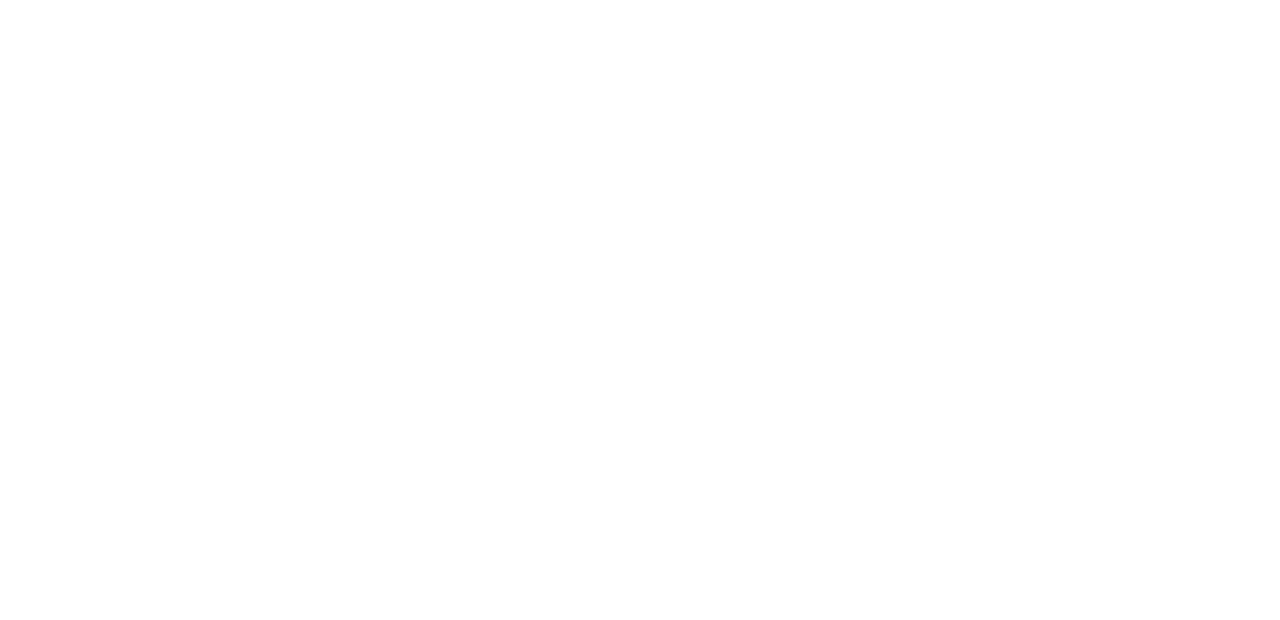
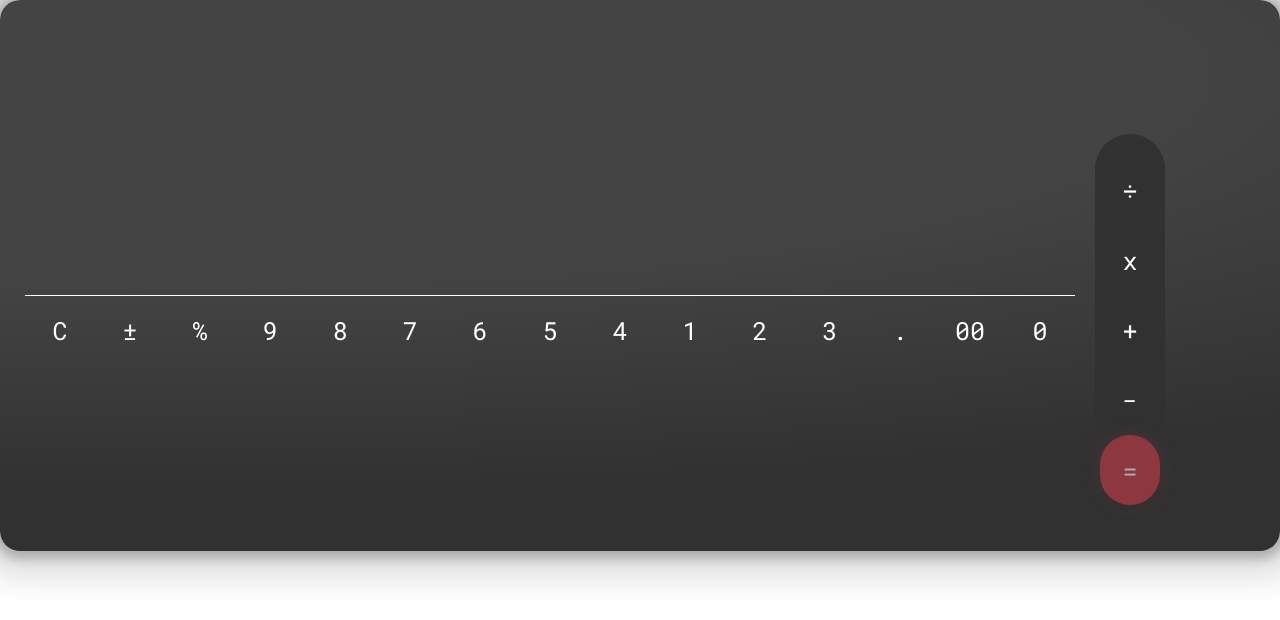
Before and after one commit to RezaOuni77/calculator, a plain HTML site: page index.html in a window 1280 px wide. Drawn offline with Linux system fonts and the light colour scheme.

Commit message:
work on css - input section

```diff
--- a/assets/styles/styles.css
+++ b/assets/styles/styles.css
@@ -0,0 +1,96 @@
+@import url('https://fonts.googleapis.com/css2?family=Roboto+Mono:ital,wght@0,100;0,200;0,300;0,400;0,500;0,600;0,700;1,100;1,200;1,300;1,400;1,500;1,600;1,700&display=swap');
+
+:root {
+    --col-text: #FFF;
+    --col-primary: #313131;
+    --col-accent: #CA3E47;
+    --col-text2: #FFFFFF33;
+    --font-family: 'Roboto Mono';
+    --base-font-size: 16px; /* Set my base font size */
+    --font-size-12: 0.75rem; /* 12px in rem */
+    --font-size-14: 0.875rem; /* 14px in rem */
+    --font-size-16: 1rem; /* 16px in rem */
+    --font-size-18: 1.125rem; /* 18px in rem */
+    --font-size-20: 1.25rem; /* 20px in rem */
+    --font-size-25: 1.5625rem; /* 25px in rem */
+    --font-size-32: 2rem; /* 32px in rem */
+    --font-size-36: 2.25rem; /* 36px in rem */
+    --font-size-40: 2.5rem; /* 40px in rem */
+    --font-size-48: 3rem; /* 48px in rem */
+    --font-size-60: 3.75rem; /* 60px in rem */
+    --font-size-64: 4rem; /* 64px in rem */
+    --font-weight-small: 300;
+    --font-weight-normal: 400;
+    --font-weight-medium: 500;
+    --font-weight-large: 700;
+    --font-weight-xlarge: 900;
+}
+
+* {
+    box-sizing: border-box;
+}
+
+body {
+}
+
+.container {
+    width: 100%;
+    max-width: 1920px;
+    margin: 0 auto;
+}
+.calc {
+    padding: 134px 15px 25px 15px;
+    border-radius: 20px;
+    background: radial-gradient(160.3% 78.68% at 16.98% 14.39%, #444 45.19%, #313131 95.67%);
+    box-shadow: 1px 3px 26px 28px rgba(0, 0, 0, 0.10), 0px 1px 12px 7px rgba(0, 0, 0, 0.25);
+}
+.row {
+    display: flex;
+    flex-wrap: wrap;
+}
+.col {
+    display: flex;
+    flex-direction: column;
+    justify-content: center;
+    align-items: center;
+}
+.input {
+    flex-wrap: nowrap;
+    padding: 0px 15px 0px 10px;
+    align-items: center;
+    gap: 20px;
+    justify-content: flex-start;
+}
+.pad {
+    border-top: 1px solid #FFF;
+}
+button {
+    width: 70px;
+    height: 70px;
+    color: var(--white, #FFF);
+    text-align: center;
+    font-family: var(--font-family);
+    font-size: var(--font-size-25);
+    font-style: normal;
+    font-weight: var(--font-weight-normal);
+    line-height: normal;
+    border-radius: 100px;
+    border: none;
+    background: none;
+}
+.operators {
+    width: 70px;
+    height: 392px;
+    flex-shrink: 0;
+    border-radius: 100px;
+    background: var(--Primary, #313131);
+}
+.operators button {
+    width: 60px;
+}
+.operators .total-btn {
+    border-radius: 100px;
+    opacity: 0.6;
+    background: var(--Accent, #CA3E47);
+    box-shadow: 0px 0px 17px 0px rgba(202, 62, 71, 0.30), 0px 4px 4px 0px rgba(0, 0, 0, 0.20);
+    }
--- a/index.html
+++ b/index.html
@@ -7,6 +7,43 @@
     <link rel="stylesheet" href="./assets/styles/styles.css" />
     <title>Calculator</title>
   </head>
-  <body></body>
+  <body>
+    <main>
+      <section class="calc">
+        <div class="container">
+          <div class="output">
+            <div class="entered-number"></div>
+            <div class="result"></div>
+          </div>
+          <div class="input row">
+            <div class="pad row">
+              <button value="c">C</button>
+              <button value="±">±</button>
+              <button value="%">%</button>
+              <button value="9">9</button>
+              <button value="8">8</button>
+              <button value="7">7</button>
+              <button value="6">6</button>
+              <button value="5">5</button>
+              <button value="4">4</button>
+              <button value="1">1</button>
+              <button value="2">2</button>
+              <button value="3">3</button>
+              <button type="button" data-value=".">.</button>
+              <button value="00">00</button>
+              <button value="0">0</button>
+            </div>
+            <div class="operators row col">
+              <button value="/">÷</button>
+              <button value="*">x</button>
+              <button value="+">+</button>
+              <button value="-">−</button>
+              <button class="total-btn" value="=">=</button>
+            </div>
+          </div>
+        </div>
+      </section>
+    </main>
+  </body>
   <script src="./assets/js/main.js"></script>
 </html>
```
